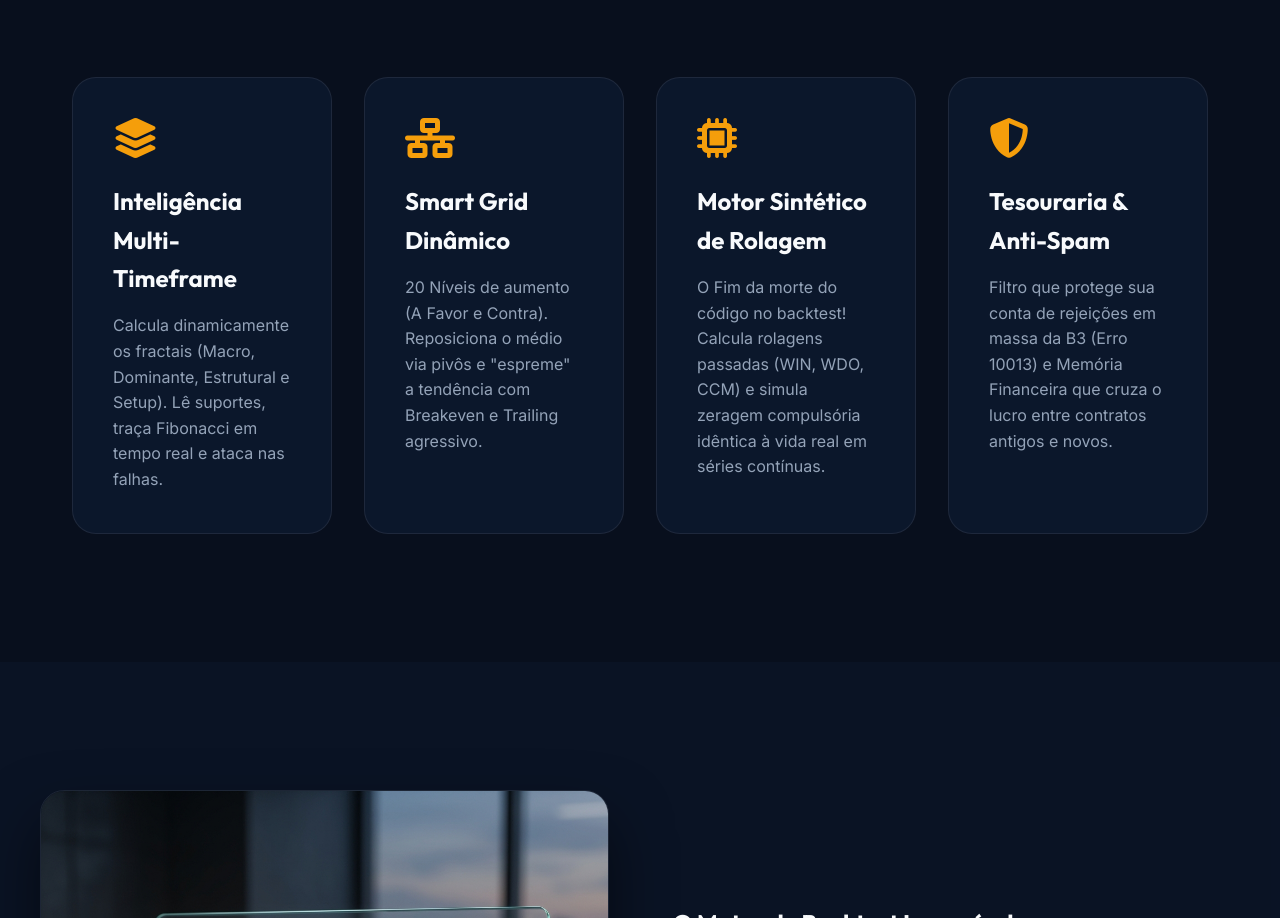
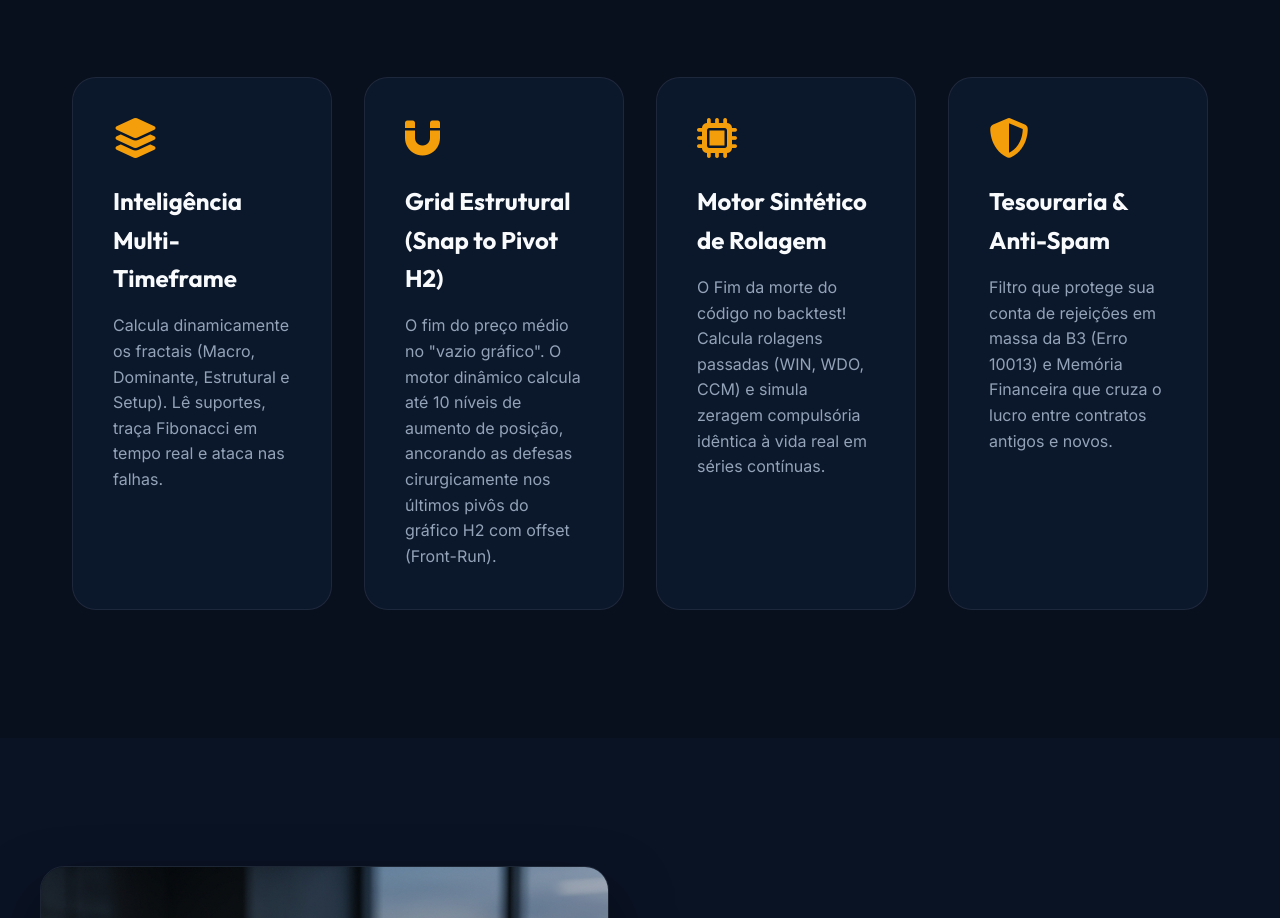
Before and after one commit to RogerinhoRamos/TheWise-Structural-Premises, a plain HTML site: page index.html in a window 1280 px wide. Shown: the part 1062-1980 px from the top of the page. Drawn offline with Linux system fonts and the light colour scheme.

Commit message:
feat: Evidencia motor de Snap to Pivot H2 e Grid Estrutural de 10 níveis

```diff
--- a/index.html
+++ b/index.html
@@ -435,9 +435,9 @@
                 <p>Calcula dinamicamente os fractais (Macro, Dominante, Estrutural e Setup). Lê suportes, traça Fibonacci em tempo real e ataca nas falhas.</p>
             </div>
             <div class="feature-card">
-                <i class="fa-solid fa-network-wired"></i>
-                <h3>Smart Grid Dinâmico</h3>
-                <p>20 Níveis de aumento (A Favor e Contra). Reposiciona o médio via pivôs e "espreme" a tendência com Breakeven e Trailing agressivo.</p>
+                <i class="fa-solid fa-magnet"></i>
+                <h3>Grid Estrutural (Snap to Pivot H2)</h3>
+                <p>O fim do preço médio no "vazio gráfico". O motor dinâmico calcula até 10 níveis de aumento de posição, ancorando as defesas cirurgicamente nos últimos pivôs do gráfico H2 com offset (Front-Run).</p>
             </div>
             <div class="feature-card">
                 <i class="fa-solid fa-microchip"></i>
```
Also changed, not shown: relatorio_performance_v6.html (+1 -0 lines).
